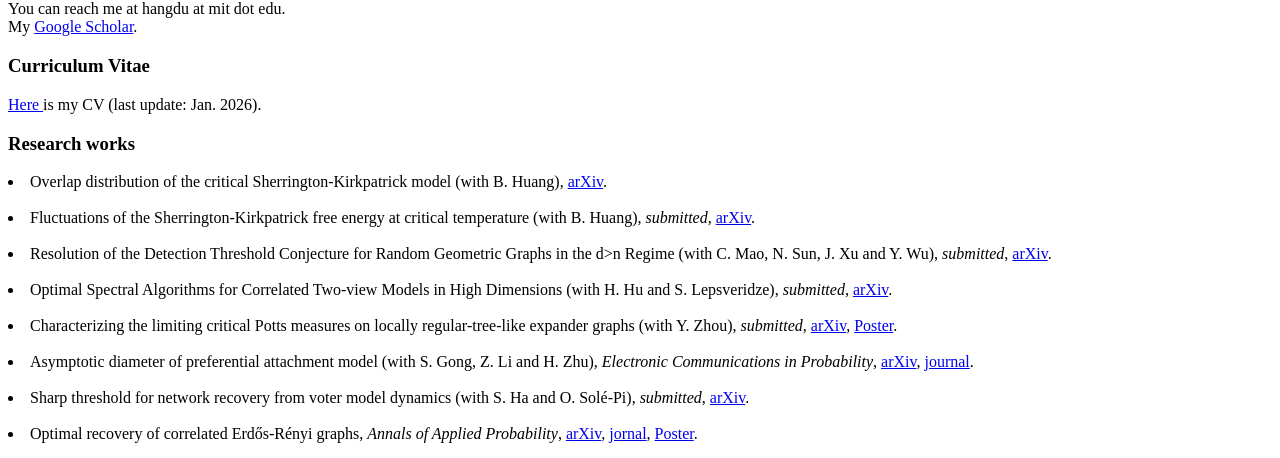
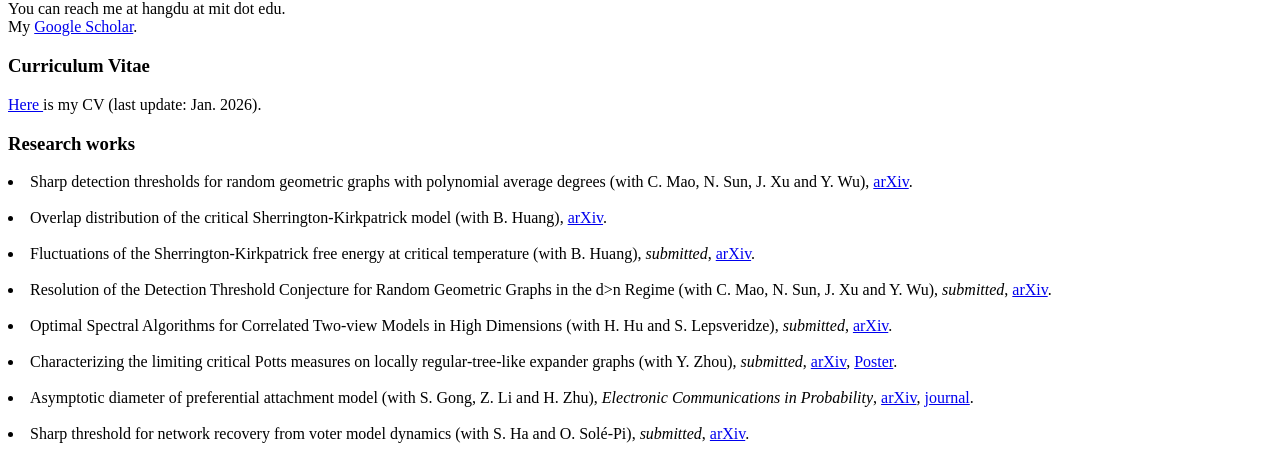
Before and after one commit to HangDu2000/MyHomePage, a plain HTML site: page index.html in a window 1280 px wide. Shown: the part 329-787 px from the top of the page. Drawn offline with Linux system fonts and the light colour scheme.

Commit message:
Update index.html

```diff
--- a/index.html
+++ b/index.html
@@ -24,6 +24,9 @@ My resarch interests are in probability, statistical physics and combinatorial s
  <a href="https://HangDu2000.github.io/MyHomePage/CV.pdf">Here </a> is my CV (last update: Jan. 2026).<br>
 
  <h3>Research works </h3>
+
+ </li><li> Sharp detection thresholds for random geometric graphs with polynomial average degrees (with C. Mao, N. Sun, J. Xu and Y. Wu), <a href="https://arxiv.org/abs/2610.08517">arXiv</a>.
+  <br><br>
 
  </li><li> Overlap distribution of the critical Sherrington-Kirkpatrick model (with B. Huang), <a href="https://arxiv.org/abs/2608.08752">arXiv</a>.
   <br><br>
```
